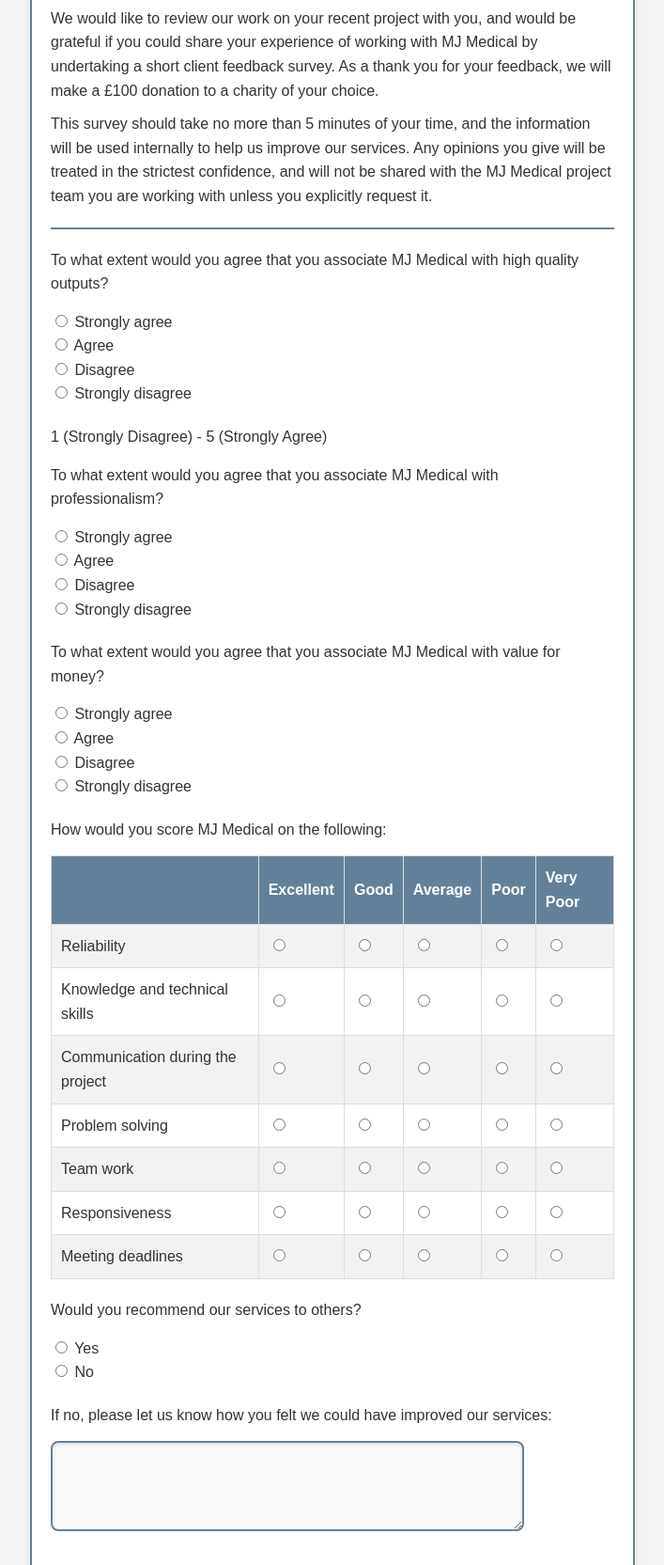
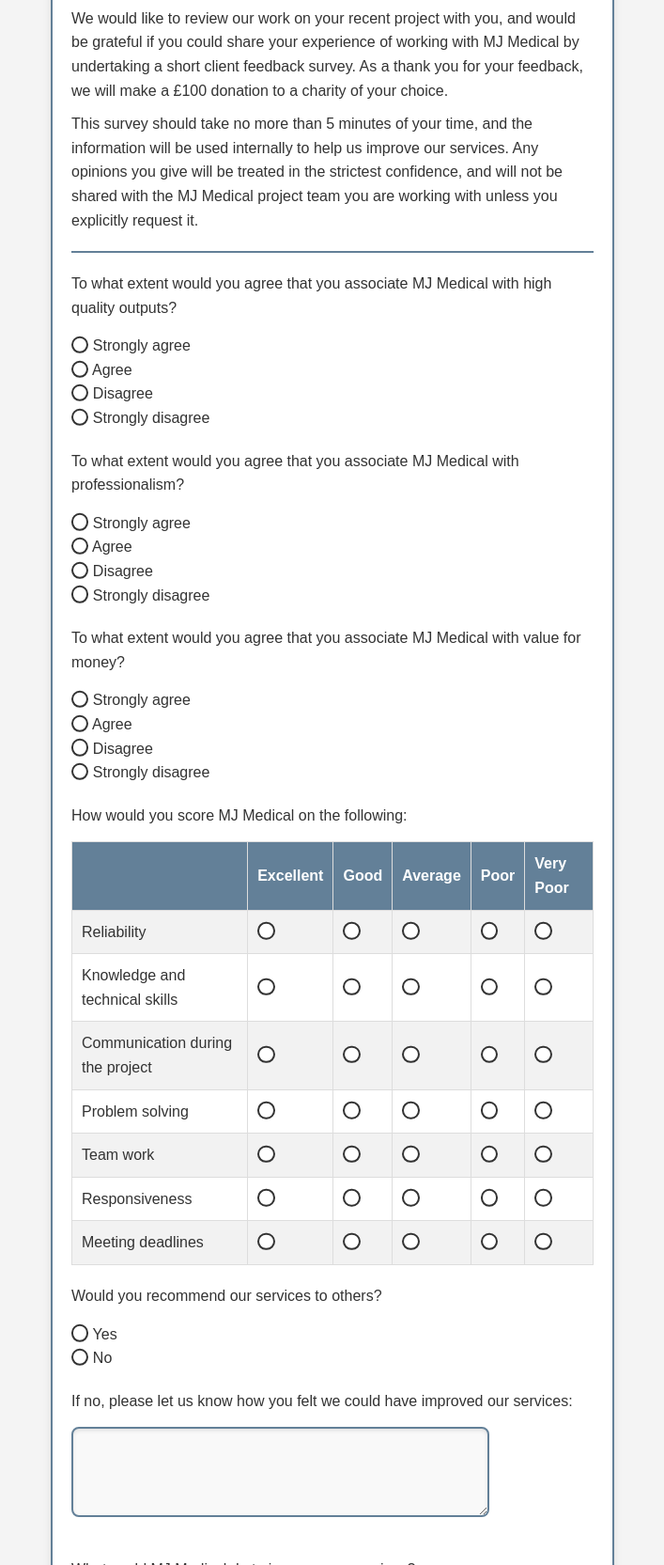
Before and after one commit to joeyclemens/html-email, a plain HTML site: page index.html in a window 1280 px wide. Shown: the part 183-1848 px from the top of the page at 94% size, without its empty margins (286-993 px from the left). Drawn offline with Linux system fonts and the light colour scheme.

Commit message:
Update form styling and layout, add separator line

```diff
--- a/index.html
+++ b/index.html
@@ -21,19 +21,13 @@
             <hr class="separator">
 
 
-            <!-- For larger screens (default) -->
             <div class="question">To what extent would you agree that you associate MJ Medical with high quality outputs?</div>
-            <div class="options desktop">
-                <label><input type="radio" name="quality" value="strongly_agree" required> Strongly agree</label><br>
+            <div class="options">
+                <label ><input type="radio" name="quality" value="strongly_agree" required> Strongly agree</label><br>
                 <label><input type="radio" name="quality" value="agree"> Agree</label><br>
                 <label><input type="radio" name="quality" value="disagree"> Disagree</label><br>
                 <label><input type="radio" name="quality" value="strongly_disagree"> Strongly disagree</label>
             </div>
-
-            <!-- For mobile screens -->
-            <input type="range" name="quality" min="1" max="5" value="3" class="slider mobile" required>
-            <label for="quality">1 (Strongly Disagree) - 5 (Strongly Agree)</label>
-
 
             <div class="question">To what extent would you agree that you associate MJ Medical with professionalism?</div>
             <div class="options">
--- a/style.css
+++ b/style.css
@@ -22,6 +22,15 @@ body {
     margin-bottom: 20px;
 }
 
+.header img {
+    max-width: 150px;
+    height: auto;
+}
+
+h1 {
+    color: #638098;
+}
+
 h2 {
     color: #638098;
     text-align: center;
@@ -36,62 +45,44 @@ p {
 }
 
 .options {
-    margin-bottom: 20px;
-}
-
-/* Default styles for larger screens */
-.options.desktop {
-    display: block; /* Show radio buttons by default */
-}
-
-.slider.mobile {
-    display: none; /* Hide sliders by default */
-}
-
-/* Mobile styles */
-@media (max-width: 768px) {
-    .options.desktop {
-        display: none; /* Hide radio buttons on mobile */
-    }
-
-    .slider.mobile {
-        display: block; /* Show sliders on mobile */
-    }
+    margin-bottom: 20px; /* Added margin to create spacing */
 }
 
 .table {
     width: 100%;
     border-collapse: collapse;
-    margin-bottom: 20px;
+    margin-bottom: 20px; /* Added margin for spacing */
 }
 
 .table th, .table td {
-    border: 1px solid #ddd;
+    border: 1px solid #ddd; /* Border for the table cells */
     padding: 10px;
     text-align: left;
 }
 
 .table th {
-    background-color: #638098;
-    color: white;
+    background-color: #638098; /* Header background color */
+    color: white; /* Header text color */
 }
 
 .table tr:nth-child(even) {
-    background-color: #f2f2f2;
+    background-color: #f2f2f2; /* Alternating row colors */
 }
 
 button {
-    display: block;
-    width: 100%;
+    /* Apply your button styles here */
+    display: block; /* Block for full width */
+    width: 100%; /* Full width */
     padding: 10px 20px;
     background-color: #638098;
     color: #ffffff;
-    border: none;
+    border: none; /* Remove border */
     border-radius: 5px;
     font-weight: bold;
     margin-top: 20px;
-    cursor: pointer;
+    cursor: pointer; /* Change cursor on hover */
 }
+
 
 .footer {
     margin-top: 30px;
@@ -100,67 +91,101 @@ button {
     color: #555;
 }
 
-textarea.charity-input, input.charity-input {
-    width: 80%;
-    padding: 10px;
-    border: 2px solid #638098;
-    border-radius: 8px;
-    background-color: #f9f9f9;
-    font-family: Arial, sans-serif;
-    font-size: 16px;
-    color: #333;
-    box-shadow: inset 0 2px 4px rgba(0, 0, 0, 0.1);
-    margin-bottom: 20px;
+textarea.charity-input {
+    width: 80%; /* Full width inside the container */
+    padding: 10px; /* Add padding for better text spacing */
+    border: 2px solid #638098; /* Border with your theme color */
+    border-radius: 8px; /* Smooth, rounded corners */
+    background-color: #f9f9f9; /* Light background for contrast */
+    font-family: Arial, sans-serif; /* Consistent font */
+    font-size: 16px; /* Slightly larger text */
+    color: #333; /* Text color */
+    resize: vertical; /* Allow vertical resizing only */
+    box-shadow: inset 0 2px 4px rgba(0, 0, 0, 0.1); /* Subtle inner shadow for depth */
+    margin-bottom: 20px; /* Add margin to separate from other elements */
 }
 
-textarea.charity-input:focus, input.charity-input:focus {
-    outline: none;
-    border-color: #4a6a7f;
-    background-color: #fff;
-    box-shadow: 0 0 6px rgba(99, 128, 152, 0.4);
+textarea.charity-input:focus {
+    outline: none; /* Remove default outline */
+    border-color: #4a6a7f; /* Darker border color on focus */
+    background-color: #fff; /* Brighten background on focus */
+    box-shadow: 0 0 6px rgba(99, 128, 152, 0.4); /* Add glowing effect */
+}
+
+input.charity-input {
+    width: 80%; /* Full width inside the container */
+    padding: 10px; /* Add padding for better text spacing */
+    border: 2px solid #638098; /* Border with your theme color */
+    border-radius: 8px; /* Smooth, rounded corners */
+    background-color: #f9f9f9; /* Light background for contrast */
+    font-family: Arial, sans-serif; /* Consistent font */
+    font-size: 16px; /* Slightly larger text */
+    color: #333; /* Text color */
+    box-shadow: inset 0 2px 4px rgba(0, 0, 0, 0.1); /* Subtle inner shadow for depth */
+    margin-bottom: 20px; /* Add margin to separate from other elements */
 }
 
 input.charity-input::placeholder {
-    color: #aaa;
+    color: #aaa; /* Placeholder text color */
 }
 
-/* Slider styles */
-.slider {
-    -webkit-appearance: none;
-    width: 100%;
-    height: 15px;
-    background: #ddd;
-    border-radius: 5px;
-    outline: none;
-    opacity: 0.7;
-    transition: opacity .2s;
+input.charity-input:focus {
+    outline: none; /* Remove default outline */
+    border-color: #4a6a7f; /* Darker border color on focus */
+    background-color: #fff; /* Brighten background on focus */
+    box-shadow: 0 0 6px rgba(99, 128, 152, 0.4); /* Add glowing effect */
 }
 
-.slider:hover {
-    opacity: 1;
+:root {
+    --form-control-color: #638098;
 }
 
-.slider::-webkit-slider-thumb {
+*,
+*:before,
+*:after {
+    box-sizing: border-box;
+}
+
+
+input[type="radio"] {
     -webkit-appearance: none;
     appearance: none;
-    width: 20px;
-    height: 20px;
+    background-color: #fff;
+    margin: 0;
+    display: inline-grid;
+    place-content: center;
+    font: inherit;
+    color: currentColor;
+    width: 1.15em;
+    height: 1.15em;
+    border: 0.15em solid currentColor;
     border-radius: 50%;
-    background: #638098;
-    cursor: pointer;
+    transform: translateY(-0.075em);
+    transition: border-color 0.2s; /* Smooth border color transition */
 }
 
-.slider::-moz-range-thumb {
-    width: 20px;
-    height: 20px;
+input[type="radio"]::before {
+    content: "";
+    width: 0.65em;
+    height: 0.65em;
     border-radius: 50%;
-    background: #638098;
-    cursor: pointer;
+    transform: scale(0);
+    transition: 120ms transform ease-in-out;
+    box-shadow: inset 1em 1em var(--form-control-color);
+}
+
+input[type="radio"]:checked::before {
+    transform: scale(1);
+}
+
+/* Optional: Add hover effect */
+input[type="radio"]:hover {
+    border-color: var(--form-control-color);
 }
 
 .separator {
-    border: none;
-    height: 2px;
-    background-color: #638098;
-    margin: 20px 0;
+    border: none; /* Remove default styling */
+    height: 2px; /* Height of the line */
+    background-color: #638098; /* Your specified color */
+    margin: 20px 0; /* Margin for spacing above and below */
 }
```
